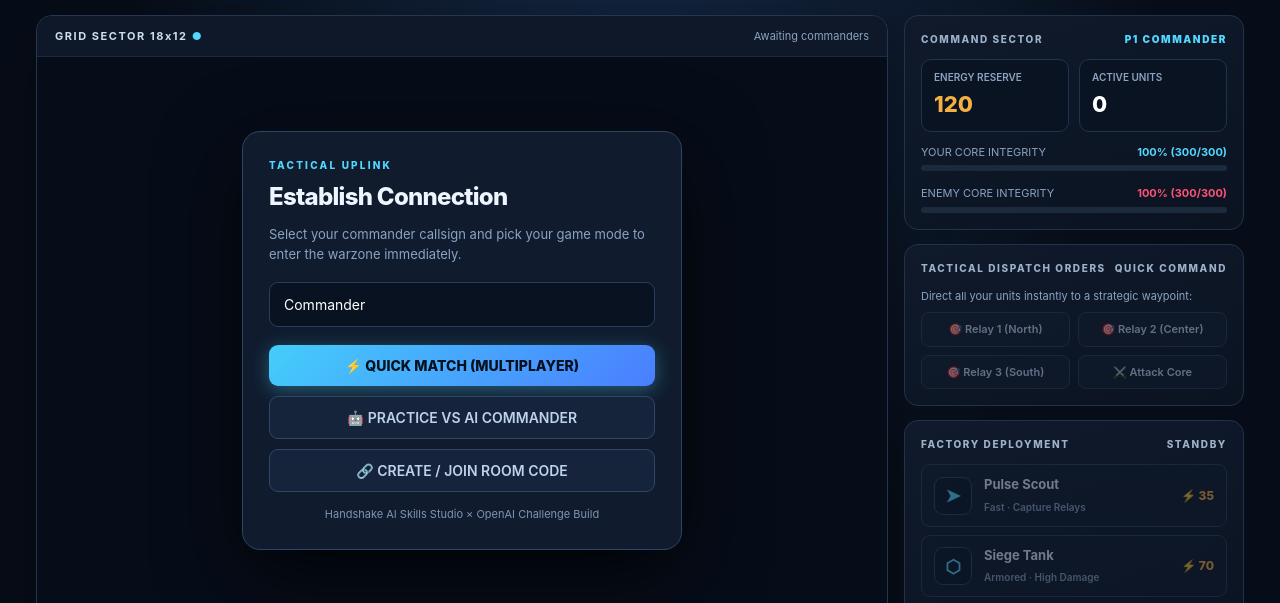
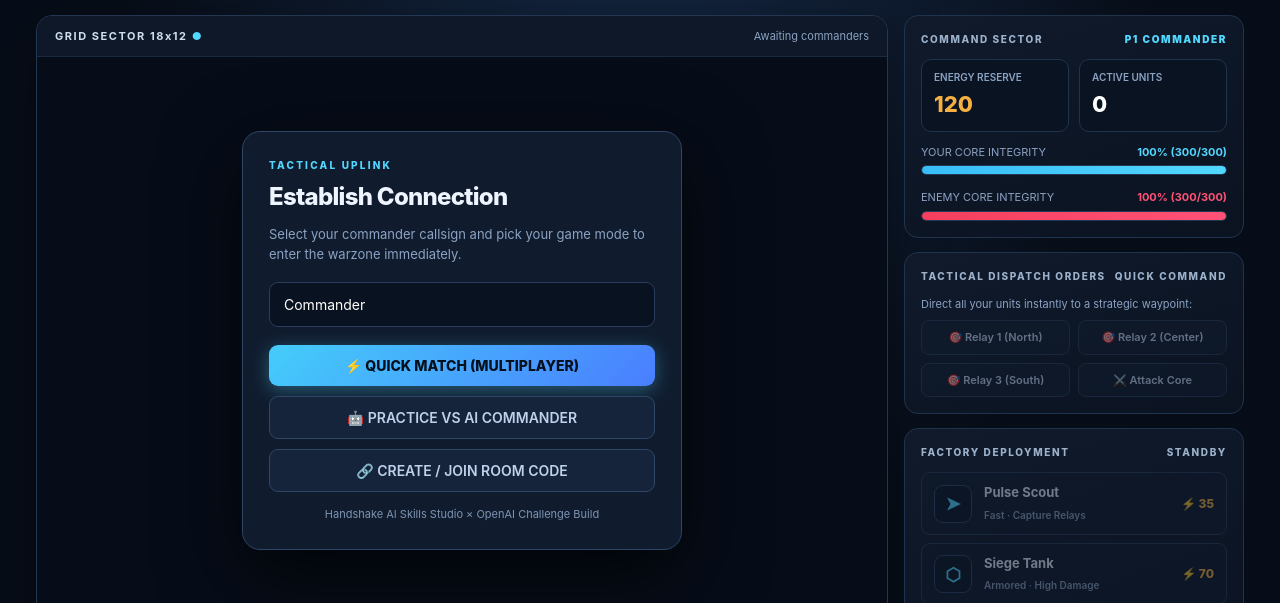
Before and after one commit to vemayaswanth/gridfront-signal-wars, a website: page public/index.html in a window 1280 px wide. Shown: the part 197-800 px from the top of the page. Drawn offline with Linux system fonts and the light colour scheme.

Commit message:
fix: core health bar glowing display and progress tracking

```diff
--- a/public/index.html
+++ b/public/index.html
@@ -298,21 +298,25 @@ canvas {
   margin-bottom: 5px;
 }
 .progress-track {
-  height: 6px;
-  background: #1c2a3d;
+  height: 10px;
+  background: #0a1322;
+  border: 1px solid #233752;
   border-radius: 6px;
   overflow: hidden;
+  box-shadow: inset 0 1px 3px rgba(0, 0, 0, 0.5);
 }
 .progress-fill {
+  display: block;
   height: 100%;
   width: 100%;
-  background: var(--cyan);
-  transition: width 0.25s ease;
-  box-shadow: 0 0 8px rgba(82, 215, 255, 0.5);
+  background: linear-gradient(90deg, #38bdf8, #52d7ff);
+  border-radius: 4px;
+  transition: width 0.3s ease;
+  box-shadow: 0 0 12px rgba(82, 215, 255, 0.7);
 }
 .enemy-fill {
-  background: var(--red) !important;
-  box-shadow: 0 0 8px rgba(255, 82, 119, 0.5);
+  background: linear-gradient(90deg, #f43f5e, #ff5277) !important;
+  box-shadow: 0 0 12px rgba(255, 82, 119, 0.7) !important;
 }
 
 /* Tactical Command Buttons */
```
